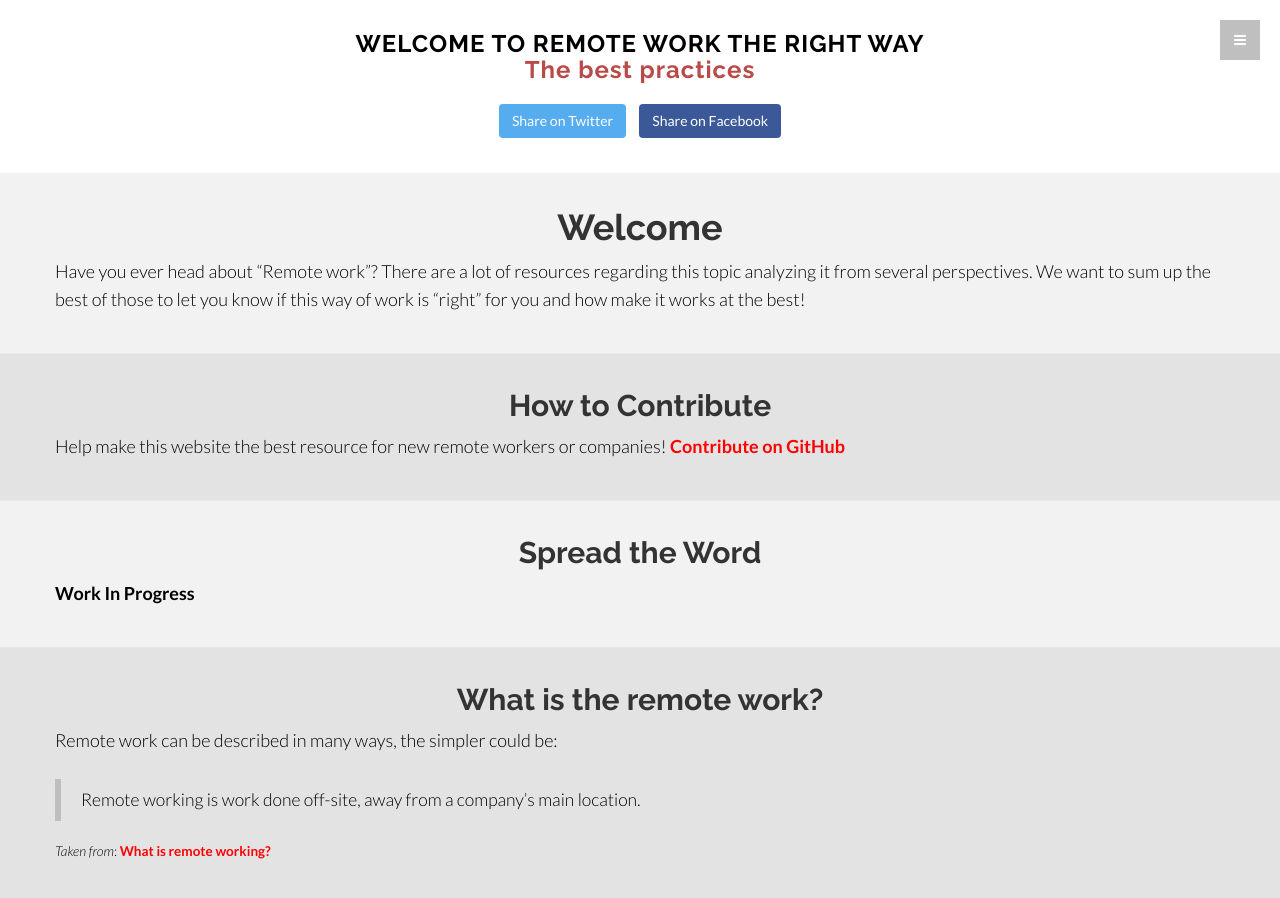
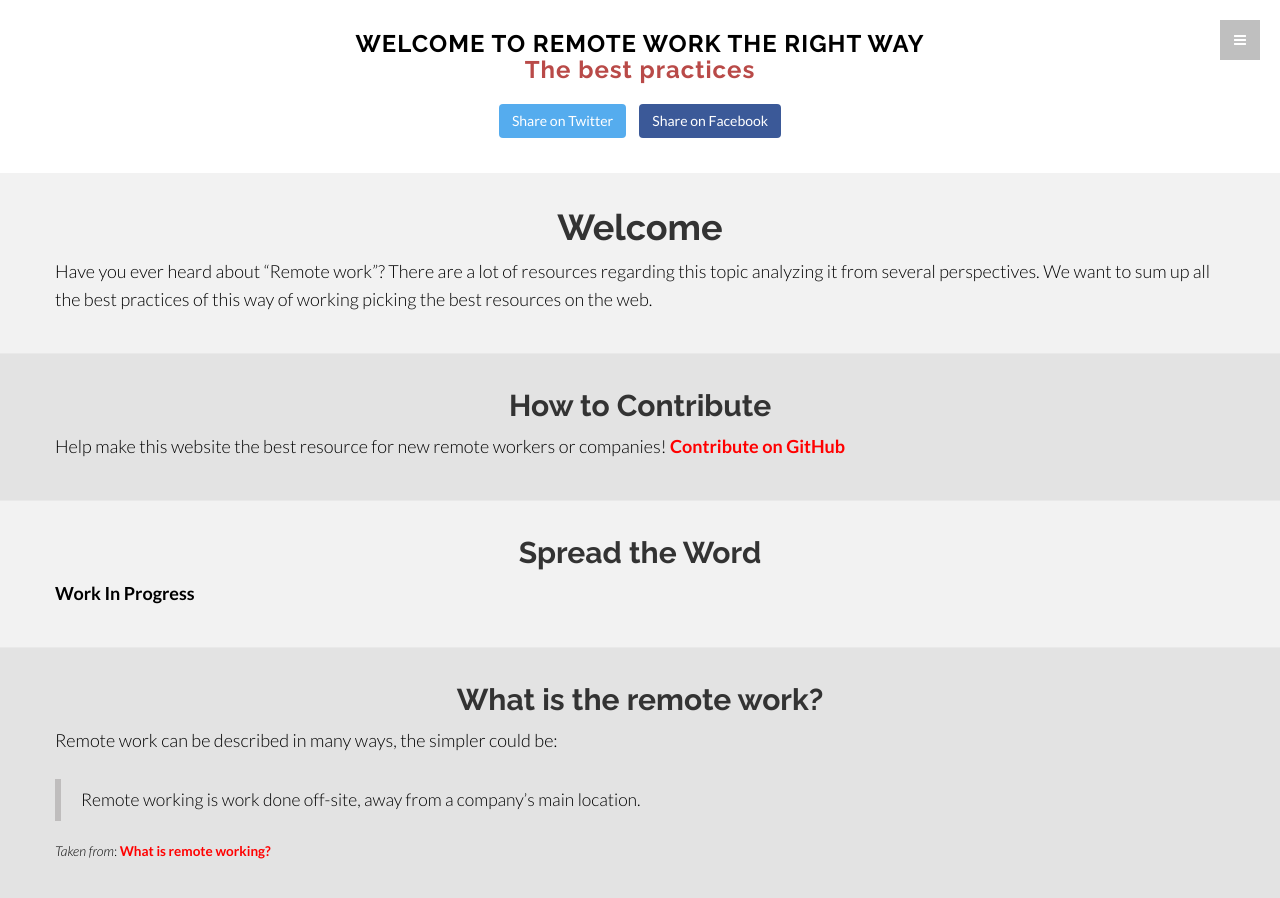
Before and after one commit to webreattivo/remote-work-the-right-way, a Jekyll site: the page built from index.html, in a window 1280 px wide and 900 px high, scrolled down 524 px. Built offline with Jekyll 4.4.1, drawn with Linux system fonts in a browser that asks for light colours; some of the changed text lies outside the part shown.

```diff
--- a/_config.yml
+++ b/_config.yml
@@ -1,7 +1,8 @@
 # Site settings
 title: Remote Work The Right Way
-description: Have you ever head about “Remote work”? There are a lot of resources regarding this topic analyzing it from several perspectives.
-  We want to sum up the best of those to let you know if this way of work is “right” for you and how make it works at the best!
+description: Have you ever heard about “Remote work”? There are a lot of resources regarding this topic analyzing it
+ from several perspectives. We want to sum up all the best practices of this way of working picking the best
+ resources on the web.
 baseurl: ""
 url: "remoteworktherightway.com"
 
--- a/_posts/01-01-01-Welcome.markdown
+++ b/_posts/01-01-01-Welcome.markdown
@@ -5,7 +5,6 @@ type:   "g"
 h:   "h1"
 ---
 
-Have you ever head about “Remote work”? There are a lot of resources regarding this topic analyzing it from several
+Have you ever heard about “Remote work”? There are a lot of resources regarding this topic analyzing it from several
 perspectives.
-We want to sum up the best of those to let you know if this way of work is “right” for you and how make it works at
-the best!
+We want to sum up all the best practices of this way of working picking the best resources on the web.
```
Also changed, not shown: _posts/02-02-01-For-companies.markdown (+8 -9 lines), README.md.
